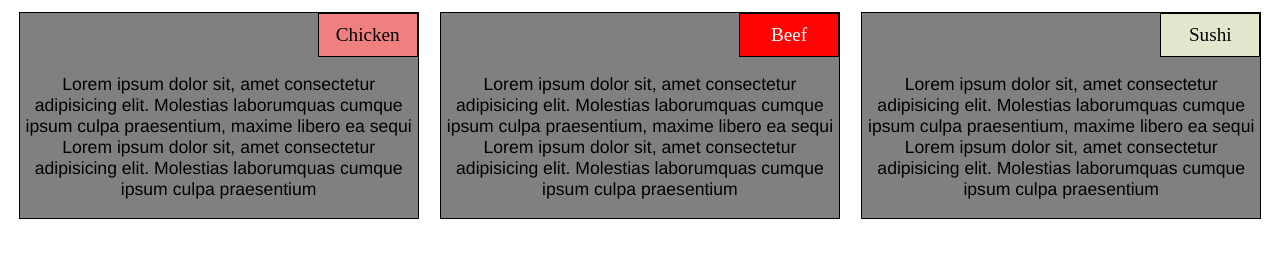
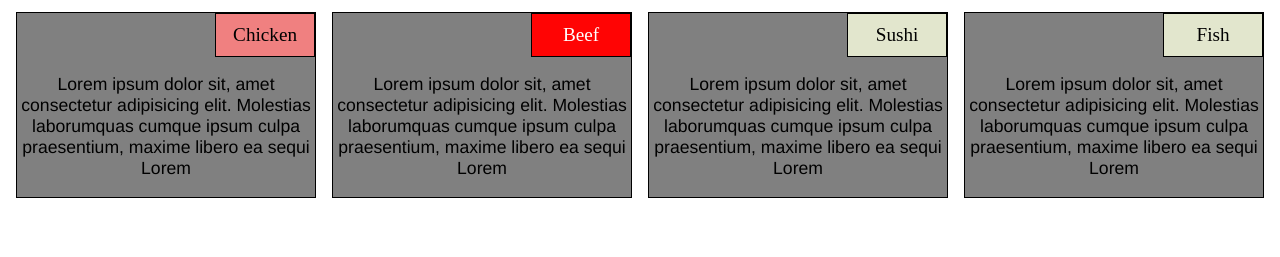
Before and after one commit to saddamarbaa/project-restaurant-websites, a plain HTML site: page index.html in a window 1280 px wide. Shown: the part 61-318 px from the top of the page. Drawn offline with Linux system fonts and the light colour scheme.

Commit message:
update Resturn menude

```diff
--- a/index.html
+++ b/index.html
@@ -1,49 +1,61 @@
 <!DOCTYPE html>
-<html lang="en">
+<html>
 <head>
-  <meta charset="UTF-8">
-  <meta name="viewport" content="width=device-width, initial-scale=1.0">
+  <meta charset="utf-8">
+  <meta name="viewport" content="width=device-width, initial-scale=1">
   <link rel="stylesheet" href="css/styles.css">
-  <title>Document</title>
+  <title>Responsive Layout</title>
+
 </head>
 <body>
-  <header>
-    <h1>Our Menu</h1>
-  </header>
+  <h1>Our Menu</h1>
+
   <div class="row">
 
-    <div class="col-sm-12 col-md-6  col-lg-4">
+    <div class="col-lg-3 col-md-6">
       <section>
         <span class="title chicken">Chicken</span>
         <p>
           Lorem ipsum dolor sit, amet consectetur adipisicing elit. Molestias
           laborumquas cumque ipsum culpa praesentium, maxime libero ea sequi
-          Lorem ipsum dolor sit, amet consectetur adipisicing elit. Molestias
-          laborumquas cumque ipsum culpa praesentium
+          Lorem
         </p>
       </section>
     </div>
-    <div class="col-sm-12 col-md-6  col-lg-4">
+
+    <div class="col-lg-3 col-md-6">
       <section>
         <span class="title beef">Beef</span>
         <p>
           Lorem ipsum dolor sit, amet consectetur adipisicing elit. Molestias
           laborumquas cumque ipsum culpa praesentium, maxime libero ea sequi
-          Lorem ipsum dolor sit, amet consectetur adipisicing elit. Molestias
-          laborumquas cumque ipsum culpa praesentium
+          Lorem
         </p>
       </section>
     </div>
-    <div class="col-sm-12 col-md-12  col-lg-4">
-      <section class="thridDive">
+
+    <div class="col-lg-3 col-md-6">
+      <section>
         <span class="title sushi">Sushi</span>
         <p>
           Lorem ipsum dolor sit, amet consectetur adipisicing elit. Molestias
           laborumquas cumque ipsum culpa praesentium, maxime libero ea sequi
-          Lorem ipsum dolor sit, amet consectetur adipisicing elit. Molestias
-          laborumquas cumque ipsum culpa praesentium
+          Lorem
         </p>
       </section>
     </div>
+
+    <div class="col-lg-3 col-md-6">
+      <section>
+        <span class="title sushi">Fish</span>
+        <p>
+          Lorem ipsum dolor sit, amet consectetur adipisicing elit. Molestias
+          laborumquas cumque ipsum culpa praesentium, maxime libero ea sequi
+          Lorem
+        </p>
+      </section>
+    </div>
+
+  </div>
 </body>
 </html>
```
